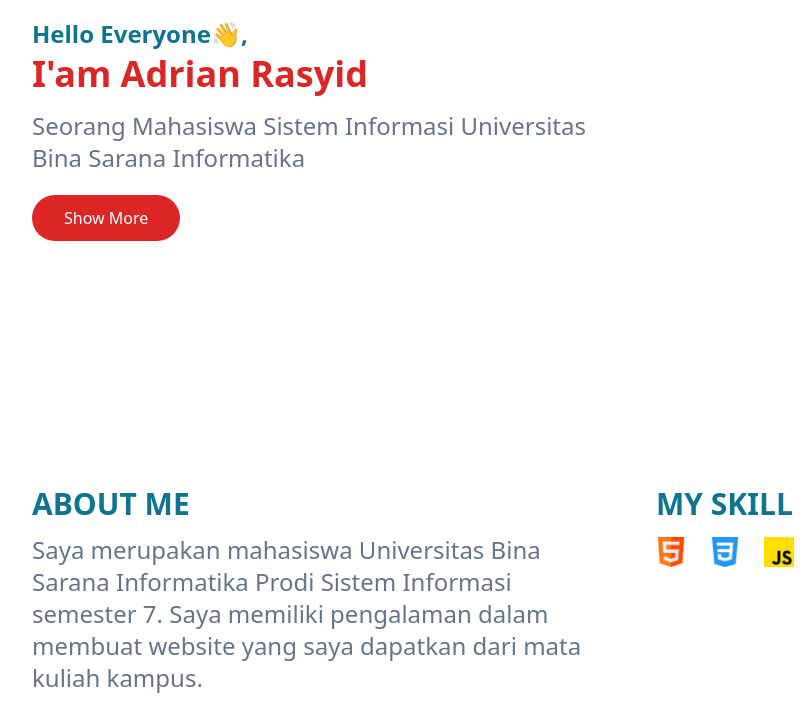
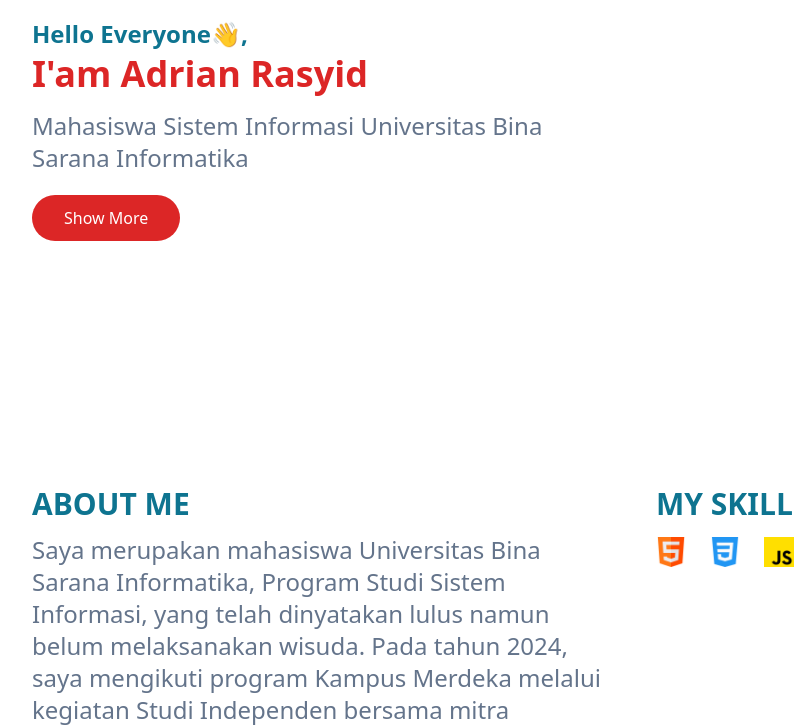
Before and after one commit to adriannrasyid/portfolio-web, a website: page index.html in a window 1280 px wide. Shown: the part 237-964 px from the top of the page, 0-804 px from the left. Drawn offline with Linux system fonts and the light colour scheme.

Commit message:
memperbarui about me

```diff
--- a/index.html
+++ b/index.html
@@ -49,7 +49,7 @@
             <div class="flex flex-wrap">
                 <div class="w-full self-center px-4 lg:w-1/2">
                     <h1 class="text-xl font-semibold text-primary md:text-xl lg:text-2xl">Hello Everyone👋,  <spanc class="block font-bold text-secondary text-4xl mt-1">I'am Adrian Rasyid</spanc></h1>
-                    <p class="font-medium text-slate-500 mt-4 mb-8 lg:text-2xl">Seorang Mahasiswa Sistem Informasi Universitas Bina Sarana Informatika</p>
+                    <p class="font-medium text-slate-500 mt-4 mb-8 lg:text-2xl">Mahasiswa Sistem Informasi Universitas Bina Sarana Informatika</p>
 
                     <a href="#" class="text-base font-medium text-white bg-red-600 py-3 px-8 rounded-full hover:shadow-lg hover:bg-red-700 transition duration-300">Show More</a>
                 </div>
@@ -69,7 +69,7 @@
             <div class="flex flex-wrap">
                 <div class="w-full px-4 mb-10 lg:w-1/2">
                     <h2 class="font-bold uppercase text-primary text-xl mb-3 lg:text-3xl">About Me</h2>
-                    <p class="font-semibold text-base text-slate-500 max-w-xl lg:text-2xl lg:font-medium">Saya merupakan mahasiswa Universitas Bina Sarana Informatika Prodi Sistem Informasi semester 7. Saya memiliki pengalaman dalam membuat website yang saya dapatkan dari mata kuliah kampus.</p>
+                    <p class="font-semibold text-base text-slate-500 max-w-xl lg:text-2xl lg:font-medium">Saya merupakan mahasiswa Universitas Bina Sarana Informatika, Program Studi Sistem Informasi, yang telah dinyatakan lulus namun belum melaksanakan wisuda. Pada tahun 2024, saya mengikuti program Kampus Merdeka melalui kegiatan Studi Independen bersama mitra Dicoding yang berlokasi di Bandung, dengan mengambil Learning Path Pengembang Front-End Web & Back-End.</p>
                 </div>
                 <div class="w-full px-4 lg:w-1/2">
                     <h2 class="font-bold uppercase text-primary text-xl mb-3 lg:text-3xl">My Skill</h2>
--- a/src/js/main.js
+++ b/src/js/main.js
@@ -10,7 +10,6 @@ window.onscroll = function () {
     }
 };
 
-
 // hambuger button
 const hamburger = document.querySelector('#hamburger');
 const navbarMenu = document.querySelector('#navbar-menu');
```
Also changed, not shown: src/output.css, 1 other file.
